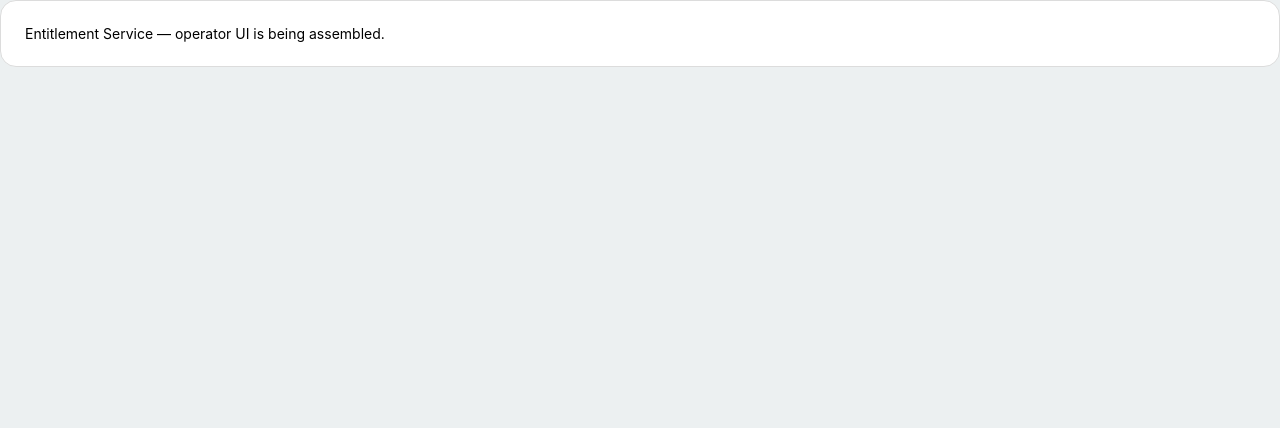
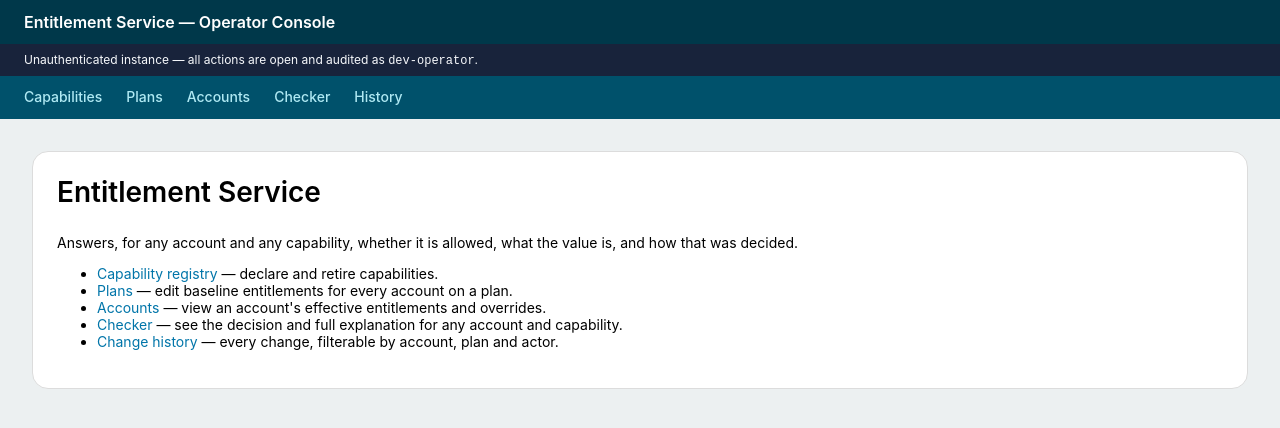
Before and after one commit to hterzia/solovis-entitlement-service, a React (Vite) app in the folder management/frontend/management-ui/: page / in a window 1280 px wide. Shown: the top 428 px of the page. Built offline with nearby package versions, Linux system fonts and the light colour scheme; no server answers.

Commit message:
frontend: router, app layout, unauthenticated banner, liveness promise component

```diff
--- /dev/null
+++ b/management/frontend/management-ui/src/components/AppLayout.tsx
@@ -0,0 +1,37 @@
+import { Link, Outlet, useRouterState } from '@tanstack/react-router'
+import { useQuery } from '@tanstack/react-query'
+import { getMeta } from '../api/meta'
+import { queryKeys } from '../queries/keys'
+
+const NAV_ITEMS = [
+  { to: '/capabilities', label: 'Capabilities' },
+  { to: '/plans', label: 'Plans' },
+  { to: '/accounts', label: 'Accounts' },
+  { to: '/checker', label: 'Checker' },
+  { to: '/history', label: 'History' },
+] as const
+
+export function AppLayout() {
+  const meta = useQuery({ queryKey: queryKeys.meta, queryFn: getMeta })
+  const location = useRouterState({ select: (s) => s.location })
+
+  return (
+    <div className="app-shell">
+      <header className="app-topbar">Entitlement Service — Operator Console</header>
+      <div className="app-banner">
+        Unauthenticated instance — all actions are open and audited as <code>dev-operator</code>.
+        {meta.data ? ` Snapshot v${meta.data.snapshotVersion}.` : null}
+      </div>
+      <nav className="app-navbar">
+        {NAV_ITEMS.map((item) => (
+          <Link key={item.to} to={item.to} className={location.pathname.startsWith(item.to) ? 'active' : undefined}>
+            {item.label}
+          </Link>
+        ))}
+      </nav>
+      <main className="app-canvas">
+        <Outlet />
+      </main>
+    </div>
+  )
+}
--- /dev/null
+++ b/management/frontend/management-ui/src/components/SaveConfirmation.tsx
@@ -0,0 +1,3 @@
+export function SaveConfirmation({ seconds }: { seconds: number }) {
+  return <p className="sv-tag" role="status">Saved. Active everywhere within {seconds} seconds.</p>
+}
--- a/management/frontend/management-ui/src/main.tsx
+++ b/management/frontend/management-ui/src/main.tsx
@@ -1,13 +1,18 @@
 import { StrictMode } from 'react'
 import { createRoot } from 'react-dom/client'
+import { QueryClient, QueryClientProvider } from '@tanstack/react-query'
+import { RouterProvider } from '@tanstack/react-router'
+import { router } from './router'
 import './index.css'
 
-function App() {
-  return <div className="app-canvas app-panel">Entitlement Service — operator UI is being assembled.</div>
-}
+const queryClient = new QueryClient({
+  defaultOptions: { queries: { staleTime: 10_000, retry: false } },
+})
 
 createRoot(document.getElementById('root')!).render(
   <StrictMode>
-    <App />
+    <QueryClientProvider client={queryClient}>
+      <RouterProvider router={router} />
+    </QueryClientProvider>
   </StrictMode>,
 )
--- /dev/null
+++ b/management/frontend/management-ui/src/router.tsx
@@ -0,0 +1,22 @@
+import { createRootRoute, createRoute, createRouter } from '@tanstack/react-router'
+import { AppLayout } from './components/AppLayout'
+import { HomeRoute } from './routes/home/HomeRoute'
+
+const rootRoute = createRootRoute({ component: AppLayout })
+
+const indexRoute = createRoute({ getParentRoute: () => rootRoute, path: '/', component: HomeRoute })
+const capabilitiesRoute = createRoute({ getParentRoute: () => rootRoute, path: '/capabilities', component: () => <div>Capabilities</div> })
+const plansRoute = createRoute({ getParentRoute: () => rootRoute, path: '/plans', component: () => <div>Plans</div> })
+const accountsRoute = createRoute({ getParentRoute: () => rootRoute, path: '/accounts', component: () => <div>Accounts</div> })
+const checkerRoute = createRoute({ getParentRoute: () => rootRoute, path: '/checker', component: () => <div>Checker</div> })
+const historyRoute = createRoute({ getParentRoute: () => rootRoute, path: '/history', component: () => <div>History</div> })
+
+const routeTree = rootRoute.addChildren([indexRoute, capabilitiesRoute, plansRoute, accountsRoute, checkerRoute, historyRoute])
+
+export const router = createRouter({ routeTree })
+
+declare module '@tanstack/react-router' {
+  interface Register {
+    router: typeof router
+  }
+}
--- /dev/null
+++ b/management/frontend/management-ui/src/routes/home/HomeRoute.tsx
@@ -0,0 +1,17 @@
+import { Link } from '@tanstack/react-router'
+
+export function HomeRoute() {
+  return (
+    <div className="app-panel">
+      <h1 className="app-page-title">Entitlement Service</h1>
+      <p>Answers, for any account and any capability, whether it is allowed, what the value is, and how that was decided.</p>
+      <ul>
+        <li><Link to="/capabilities" className="sv-link">Capability registry</Link> — declare and retire capabilities.</li>
+        <li><Link to="/plans" className="sv-link">Plans</Link> — edit baseline entitlements for every account on a plan.</li>
+        <li><Link to="/accounts" className="sv-link">Accounts</Link> — view an account's effective entitlements and overrides.</li>
+        <li><Link to="/checker" className="sv-link">Checker</Link> — see the decision and full explanation for any account and capability.</li>
+        <li><Link to="/history" className="sv-link">Change history</Link> — every change, filterable by account, plan and actor.</li>
+      </ul>
+    </div>
+  )
+}
```
Also changed, not shown: 1 other file (tests, documents, lock files or other folders).
